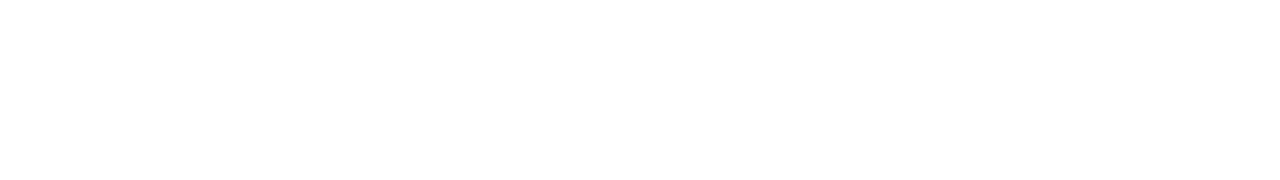
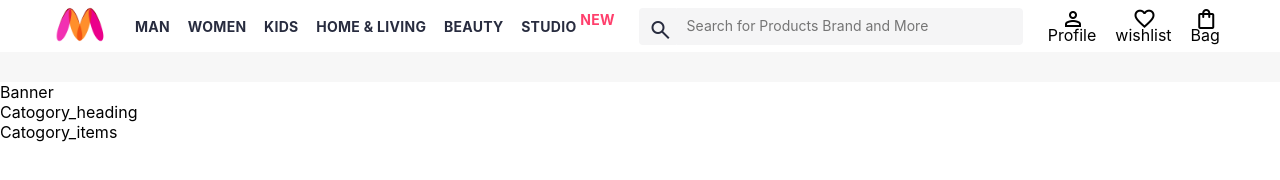
Before and after one commit to kamleshBisht04/Myntra-clone, a plain HTML site: page index.html in a window 1280 px wide. Drawn offline with nearby package versions, Linux system fonts and the light colour scheme.

Commit message:
myntra Nav-bar complete

```diff
--- a/index.css
+++ b/index.css
@@ -1,5 +1,105 @@
-*{
-    padding: 0;
-    margin: 0;
-    box-sizing: border-box;
+* {
+  padding: 0;
+  margin: 0;
+  box-sizing: border-box;
+  font-family: Assistant, -apple-system, BlinkMacSystemFont, Segoe UI, Roboto,
+    Helvetica, Arial, sans-serif;
 }
+
+header {
+  display: flex;
+  height: 82px;
+  background-color: #ffffff;
+  justify-content: space-between;
+  align-items: center;
+  border-bottom: 30px solid #f3f3f3a4;
+}
+
+.myntra_home {
+  height: 45px;
+}
+
+.logo_container {
+  margin-left: 4%;
+}
+.action_bar {
+  margin-right: 4%;
+}
+.navbar {
+  display: flex;
+  min-width: 515px;
+  justify-content: space-evenly;
+}
+.navbar a {
+  font-size: 14px;
+  letter-spacing: 0.3px;
+  color: #282c3f;
+  font-weight: 700;
+  text-transform: uppercase;
+  text-decoration: none;
+}
+.navbar a sup {
+  color: #ff3f6c;
+  font-size: 100%;
+  top: -0.4rem;
+  line-height: 0;
+  position: relative;
+  vertical-align: baseline;
+}
+
+.search_bar {
+  height: 40px;
+  min-width: 200px;
+  width: 30%;
+  display: flex;
+  align-items: center;
+}
+
+.search_icon {
+  background-color: #f5f5f6;
+  height: 17px;
+  width: 17px;
+  padding: 10px;
+  box-sizing: content-box;
+  border-radius: 4px 0px 0px 4px;
+  color: #282c3f;
+}
+
+.search_input {
+  color: #696e79;
+  background-color: #f5f5f6;
+  flex-grow: 1;
+  border-radius: 0px 4px 4px 0px;
+  height: 37px;
+  padding: 8px 10px 10px;
+  border: 1px solid #f5f5f6;
+  outline: 0;
+  margin: 0;
+  font-size: 14px;
+}
+
+.action_bar {
+  display: flex;
+  min-width: 200px;
+  height: 55px;
+  justify-content: space-evenly;
+}
+
+.action_icon {
+  height: 12px;
+  width: 12px;
+  margin-bottom: 6px;
+}
+
+.action_name {
+  display: flex;
+  justify-content: center;
+  align-items: center;
+  margin-left: 10px;
+}
+.action_container {
+  display: flex;
+  flex-direction: column;
+  justify-content: center;
+  align-items: center;
+}
--- a/index.html
+++ b/index.html
@@ -1,14 +1,61 @@
 <!DOCTYPE html>
 <html lang="en">
-<head>
-    <meta charset="UTF-8">
-    <meta name="viewport" content="width=device-width, initial-scale=1.0">
+  <head>
+    <meta charset="UTF-8" />
+    <meta name="viewport" content="width=device-width, initial-scale=1.0" />
     <title>Myntra</title>
-    <link rel="stylesheet" href="index.css">
-</head>
-<body>
+    <link
+      rel="stylesheet"
+      href="https://fonts.googleapis.com/css2?family=Material+Symbols+Outlined:opsz,wght,FILL,GRAD@20..48,100..700,0..1,-50..200"
+    />
+    <link rel="stylesheet" href="index.css" />
+  </head>
+  <body>
+    <header>
+      <div class="logo_container">
+        <img
+          class="myntra_home"
+          src="./images/myntra_logo.webp"
+          alt="Myntra-Home image"
+        />
+      </div>
+      <div class="navbar">
+        <a href="#">Man</a>
+        <a href="#">Women</a>
+        <a href="#">Kids</a>
+        <a href="#">Home & Living</a>
+        <a href="#">Beauty</a>
+        <a href="#">Studio <sup>New</sup></a>
+      </div>
+      <div class="search_bar">
+        <span class="material-symbols-outlined search_icon">Search</span>
+        <input
+          class="search_input"
+          placeholder="Search for Products Brand and More"
+        />
+      </div>
 
+      <div class="action_bar">
+        <div class="action_container">
+          <span class="material-symbols-outlined action_icon"> person </span>
+          <span class="action_name">Profile</span>
+        </div>
+        <div class="action_container">
+          <span class="material-symbols-outlined action_icon"> favorite </span>
+          <span class="action_name">wishlist</span>
+        </div>
+        <div class="action_container">
+          <span class="material-symbols-outlined action_icon"> shopping_bag </span>
+          <span class="action_name">Bag</span>
+        </div>
+      </div>
+    </header>
 
-
-</body>
+    <main>
+      <div class="banner_container">Banner</div>
+      <div class="catogory_heading">Catogory_heading</div>
+      <div class="Catogory_items">Catogory_items</div>
+    </main>
+    <footer></footer>
+  </body>
 </html>
```
Also changed, not shown: images/magnifying-glass-solid.svg (added).
